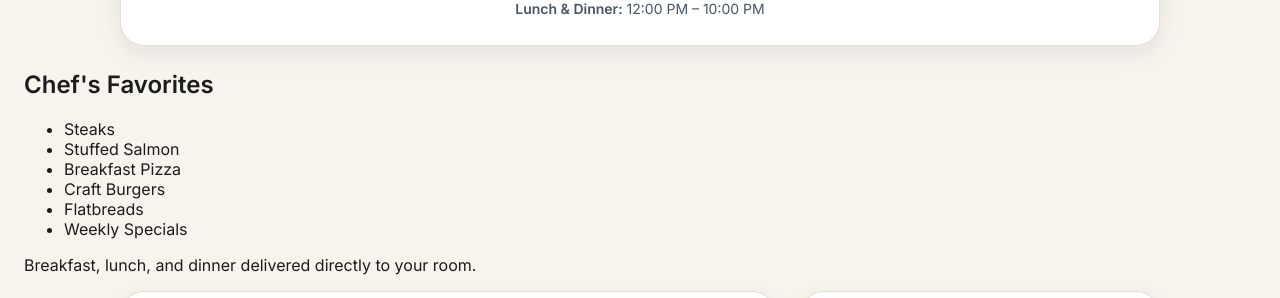
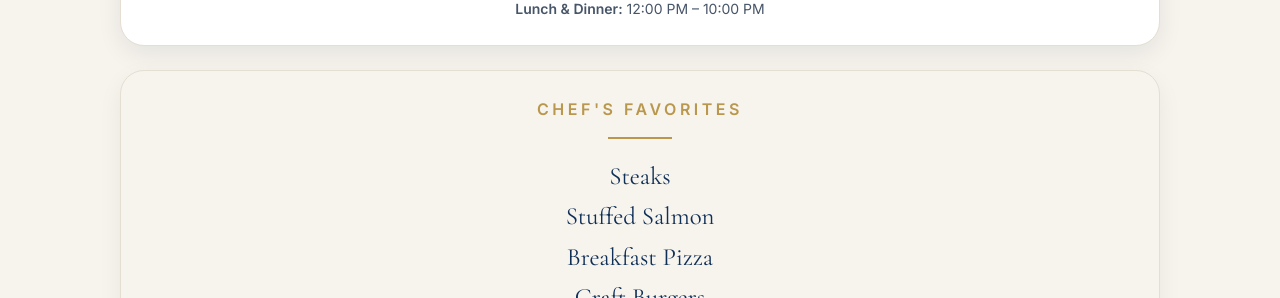
Before and after one commit to craft309/four-points-in-room-dining, a React (Vite) app: page / in a window 1280 px wide. Shown: the part 502-800 px from the top of the page. Built offline with nearby package versions, Linux system fonts and the light colour scheme.

Commit message:
Update styles.css

```diff
--- a/src/styles.css
+++ b/src/styles.css
@@ -323,3 +323,51 @@ textarea {
   margin-bottom: 24px;
   display: block;
 }
+.favorites-card {
+  max-width: 1040px;
+  margin: 0 auto 24px;
+  padding: 28px 22px;
+  background: #F7F4EE;
+  border: 1px solid #E5DED2;
+  border-radius: 24px;
+  text-align: center;
+  box-shadow: 0 8px 24px rgba(28, 28, 28, 0.06);
+}
+
+.favorites-card h2 {
+  margin: 0;
+  font-family: 'Inter', sans-serif;
+  letter-spacing: 0.22em;
+  text-transform: uppercase;
+  font-size: 1rem;
+  font-weight: 600;
+  color: #B9974C;
+}
+
+.favorites-divider {
+  width: 64px;
+  height: 2px;
+  background: #B9974C;
+  margin: 18px auto;
+}
+
+.favorites-card ul {
+  list-style: none;
+  padding: 0;
+  margin: 0;
+  font-family: 'Cormorant Garamond', serif;
+  font-size: 1.55rem;
+  line-height: 1.55;
+  color: #0F2F57;
+}
+
+.favorites-card li {
+  margin: 2px 0;
+}
+
+.favorites-card p {
+  margin: 18px 0 0;
+  font-family: 'Inter', sans-serif;
+  font-size: 0.95rem;
+  color: #3A281C;
+}
```
